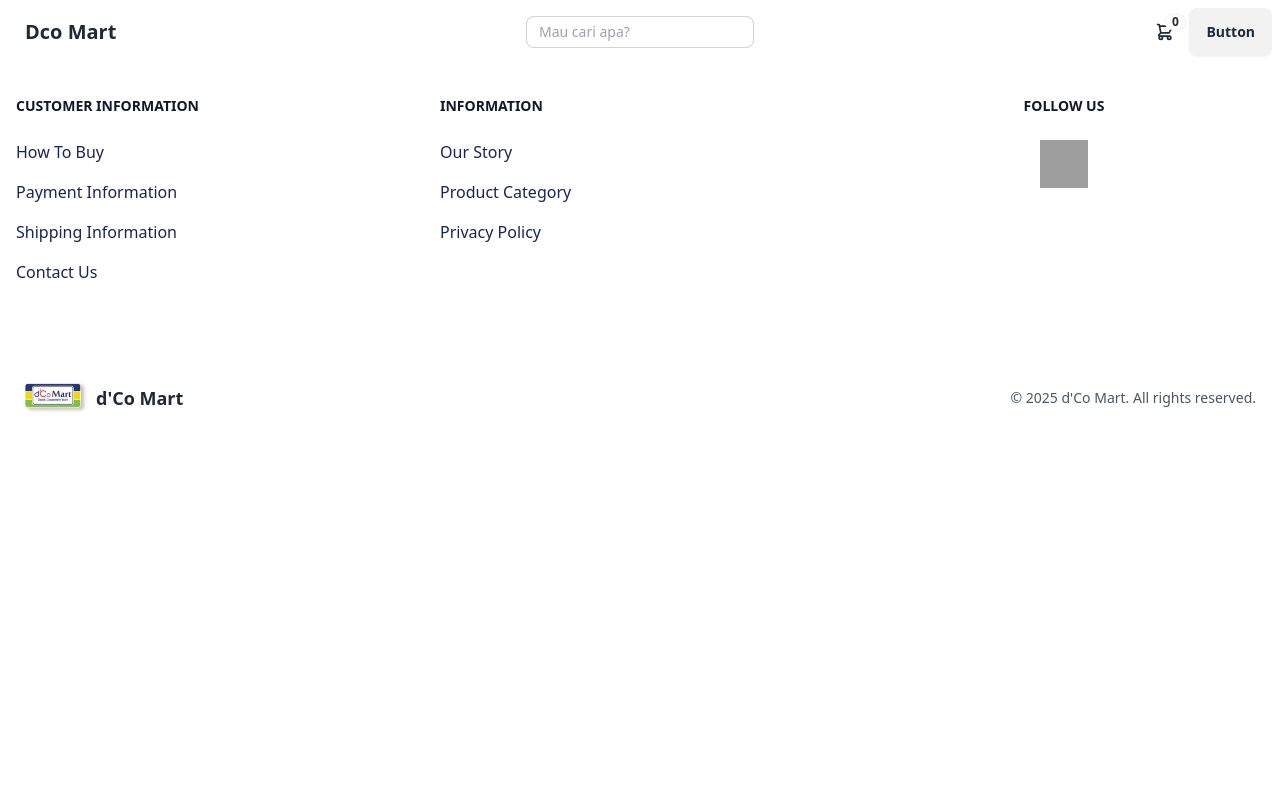
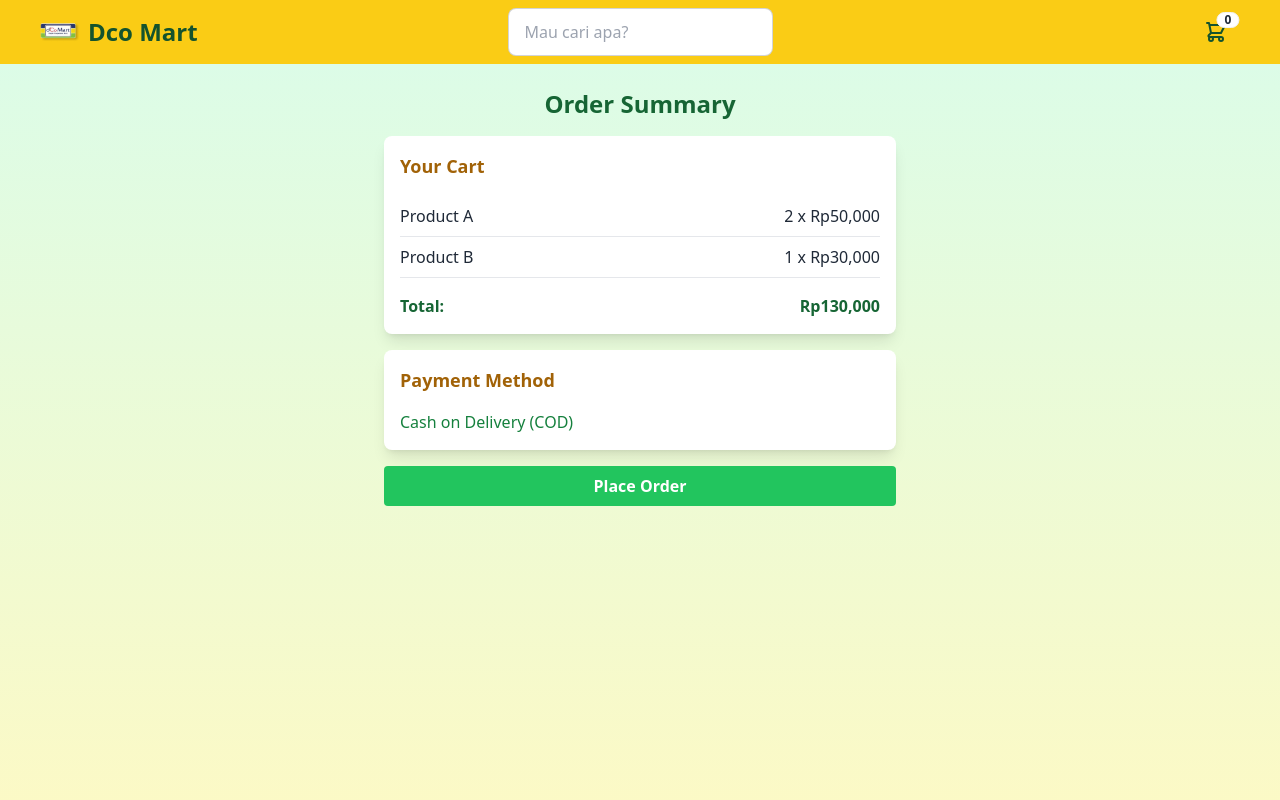
Before and after one commit to fatanuryanto/p3l_dcomart, a React (Create React App) app: page /summary in a window 1280 px wide. Shown: the top 800 px of the page. Built offline with nearby package versions, Linux system fonts and the light colour scheme; grey boxes are pictures that could not be loaded.

Commit message:
menambahkan halaman order review dan order summary

```diff
--- a/src/App.js
+++ b/src/App.js
@@ -1,10 +1,11 @@
 import "./App.css";
+import { BrowserRouter, Route, Routes } from "react-router-dom";
 import Footer from "./components/footer";
 import Navbar from "./components/navbar";
 import Homepage from "./components/homepage";
 import Cart from "./components/cart";
-
-import { BrowserRouter, Route, Routes } from "react-router-dom";
+import Summary from "./components/summary";
+import OrderReview from "./components/orderReview";
 
 function App() {
   return (
@@ -13,8 +14,9 @@ function App() {
       <Routes>
         <Route path="/" element={<Homepage />} />
         <Route path="/cart" element={<Cart />} />
+        <Route path="/summary" element={<Summary />} />
+        <Route path="/order-review" element={<OrderReview />} />
       </Routes>
-
       <Footer />
     </BrowserRouter>
   );
--- a/src/components/navbar.js
+++ b/src/components/navbar.js
@@ -1,36 +1,46 @@
-import {useState, useEffect} from 'react';
+import { useState, useEffect } from "react";
 import { Link } from "react-router-dom";
-
+import logo from "../assets/DcoMartLogo.png";
 
 function Navbar() {
-  const [orders, setOrder] = useState([]);
+  const [orders, setOrders] = useState([]);
+
   useEffect(() => {
     const storage = window.localStorage;
-    const orders = JSON.parse(storage.getItem('orders')) || [];
-    setOrder(orders);
-  }, [])
+    const savedOrders = JSON.parse(storage.getItem("orders")) || [];
+    setOrders(savedOrders);
+  }, []);
+
   return (
-    <div className="navbar bg-base-100">
+    <div className="navbar bg-yellow-400 px-4 lg:px-10">
+      {/* Logo */}
       <div className="navbar-start">
-        <Link to="/"><a className="btn btn-ghost text-xl">Dco Mart</a></Link>
+        <Link to="/" className="text-2xl font-bold text-green-900">
+          <span className="flex items-center">
+            <img src={logo} alt="Logo" className="w-10 h-15 mr-2" />
+            Dco Mart
+          </span>
+        </Link>
       </div>
-      <div className="navbar-center hidden lg:flex">
-        <div className="flex items-center w-full sm:w-auto">
+
+      <div className="flex-none gap-2">
+        <div className="form-control">
           <input
             type="text"
             placeholder="Mau cari apa?"
-            className="input input-bordered input-sm flex-1 sm:max-w-xs"
+            className="input input-bordered w-24 sm:w-32 md:w-48 lg:w-auto"
           />
         </div>
       </div>
 
+      {/* Cart Icon */}
       <div className="navbar-end">
         <div className="dropdown dropdown-end">
           <div tabIndex={0} role="button" className="btn btn-ghost btn-circle">
             <div className="indicator">
               <svg
                 xmlns="http://www.w3.org/2000/svg"
-                className="h-5 w-5"
+                className="h-6 w-6 text-green-900"
                 fill="none"
                 viewBox="0 0 24 24"
                 stroke="currentColor"
@@ -49,20 +59,24 @@ function Navbar() {
           </div>
           <div
             tabIndex={0}
-            className="card card-compact dropdown-content bg-base-100 z-[1] mt-3 w-52 shadow"
+            className="card card-compact dropdown-content bg-white z-[1] mt-3 w-52 shadow"
           >
             <div className="card-body">
-              <span className="text-lg font-bold">{orders.length}  Items</span>
+              <span className="text-lg font-bold">{orders.length} Items</span>
               <span className="text-info">
-                Subtotal: ${orders.reduce((total, order) => total + order.price, 0)}
+                Subtotal: Rp
+                {orders
+                  .reduce((total, order) => total + order.price, 0)
+                  .toLocaleString()}
               </span>
               <div className="card-actions">
-                <button className="btn btn-primary btn-block">View cart</button>
+                <Link to="/cart" className="btn btn-primary btn-block">
+                  View cart
+                </Link>
               </div>
             </div>
           </div>
         </div>
-        <a className="btn">Button</a>
       </div>
     </div>
   );
--- /dev/null
+++ b/src/components/orderReview.js
@@ -0,0 +1,34 @@
+import React from 'react';
+import { useLocation } from 'react-router-dom';
+
+const OrderReview = () => {
+  const location = useLocation();
+  const { cartItems, userInfo, total } = location.state || {};
+
+  return (
+    <div className="min-h-screen bg-gradient-to-b from-green-100 to-yellow-100 p-6 flex flex-col items-center">
+      <h1 className="text-2xl font-bold text-green-800 mb-4">Order Review</h1>
+      <div className="bg-white shadow-lg rounded-lg w-full max-w-lg p-4">
+        <h2 className="text-lg font-semibold text-yellow-700 mb-4">Your Order</h2>
+        <ul>
+          {cartItems.map((item) => (
+            <li key={item.id} className="flex justify-between items-center border-b py-2">
+              <span>{item.name}</span>
+              <span>{item.quantity} x Rp{item.price.toLocaleString()}</span>
+            </li>
+          ))}
+        </ul>
+        <div className="flex justify-between items-center font-bold text-green-800 mt-4">
+          <span>Total:</span>
+          <span>Rp{total.toLocaleString()}</span>
+        </div>
+      </div>
+      <div className="bg-white shadow-lg rounded-lg w-full max-w-lg p-4 mt-4">
+        <h2 className="text-lg font-semibold text-yellow-700 mb-4">Pickup Instructions</h2>
+        <p className="text-green-700">Please show this order summary at the store to collect your items.</p>
+      </div>
+    </div>
+  );
+};
+
+export default OrderReview;
--- /dev/null
+++ b/src/components/summary.js
@@ -0,0 +1,83 @@
+import React, { useState } from 'react';
+import { useNavigate } from 'react-router-dom';
+
+const Summary = () => {
+  const [cartItems, setCartItems] = useState([
+    { id: 1, name: 'Product A', price: 50000, quantity: 2 },
+    { id: 2, name: 'Product B', price: 30000, quantity: 1 },
+  ]);
+  const [userInfo, setUserInfo] = useState({ name: 'User', contact: '' });
+  const [showPopup, setShowPopup] = useState(false);
+  const navigate = useNavigate();
+
+  const calculateTotal = () => {
+    return cartItems.reduce((total, item) => total + item.price * item.quantity, 0);
+  };
+
+  const handlePlaceOrder = () => {
+    setShowPopup(true);
+    setTimeout(() => {
+      navigate('/order-review', { state: { cartItems, userInfo, total: calculateTotal() } });
+    }, 5000);
+  };
+
+  const closePopup = () => {
+    setShowPopup(false);
+  };
+
+  return (
+    <div className="min-h-screen bg-gradient-to-b from-green-100 to-yellow-100 p-6 flex flex-col items-center">
+      <h1 className="text-2xl font-bold text-green-800 mb-4">Order Summary</h1>
+
+      <div className="bg-white shadow-lg rounded-lg w-full max-w-lg p-4">
+        <h2 className="text-lg font-semibold text-yellow-700 mb-4">Your Cart</h2>
+        <ul>
+          {cartItems.map((item) => (
+            <li
+              key={item.id}
+              className="flex justify-between items-center border-b py-2"
+            >
+              <span>{item.name}</span>
+              <span>{item.quantity} x Rp{item.price.toLocaleString()}</span>
+            </li>
+          ))}
+        </ul>
+        <div className="flex justify-between items-center font-bold text-green-800 mt-4">
+          <span>Total:</span>
+          <span>Rp{calculateTotal().toLocaleString()}</span>
+        </div>
+      </div>
+
+      <div className="bg-white shadow-lg rounded-lg w-full max-w-lg p-4 mt-4">
+        <h2 className="text-lg font-semibold text-yellow-700 mb-4">Payment Method</h2>
+        <p className="text-green-700">Cash on Delivery (COD)</p>
+      </div>
+
+      <button
+        onClick={handlePlaceOrder}
+        className="bg-green-500 hover:bg-green-600 text-white font-bold py-2 px-4 rounded mt-4 w-full max-w-lg"
+      >
+        Place Order
+      </button>
+
+      {showPopup && (
+        <div className="fixed inset-0 bg-black bg-opacity-50 flex justify-center items-center">
+          <div className="bg-white rounded-lg p-6 w-80 text-center">
+            <h2 className="text-lg font-bold text-green-800 mb-4">Order Received</h2>
+            <p className="text-green-700 mb-4">
+              Terimakasih sudah berbelanja, {userInfo.name}! Dimohon untuk menunjukkan bukti pesanan ketika mengambil barang pesanan.
+            </p>
+            <button
+              onClick={closePopup}
+              className="bg-green-500 hover:bg-green-600 text-white font-bold py-2 px-4 rounded"
+            >
+              Close
+            </button>
+          </div>
+        </div>
+      )}
+    </div>
+  );
+};
+
+export default Summary;
```
